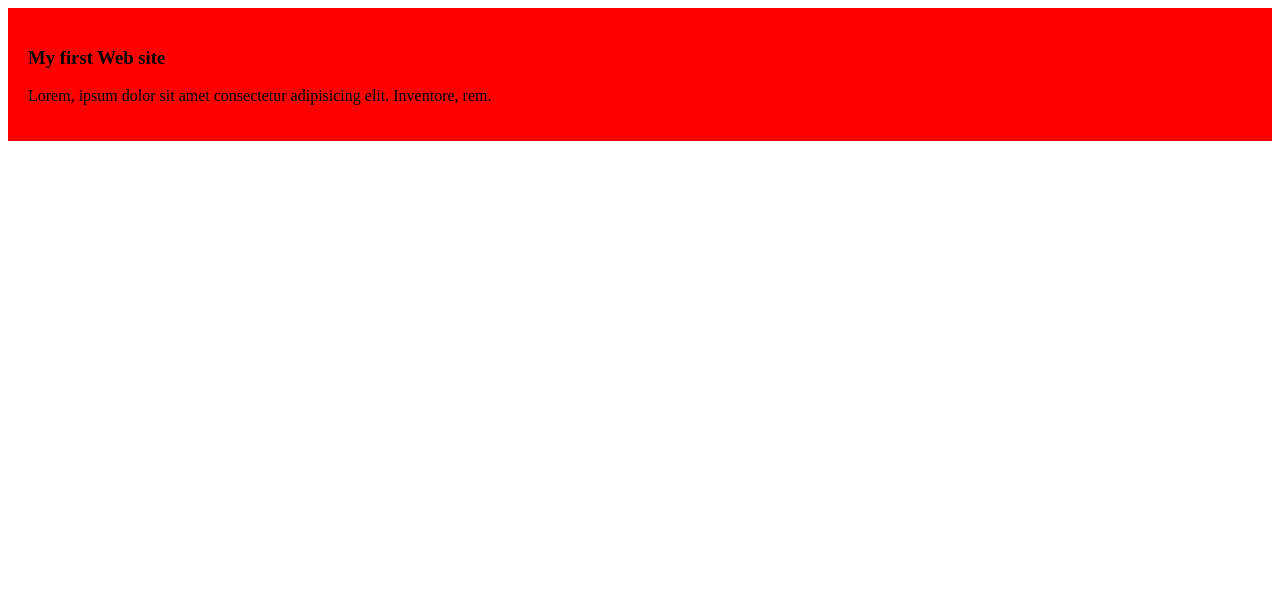
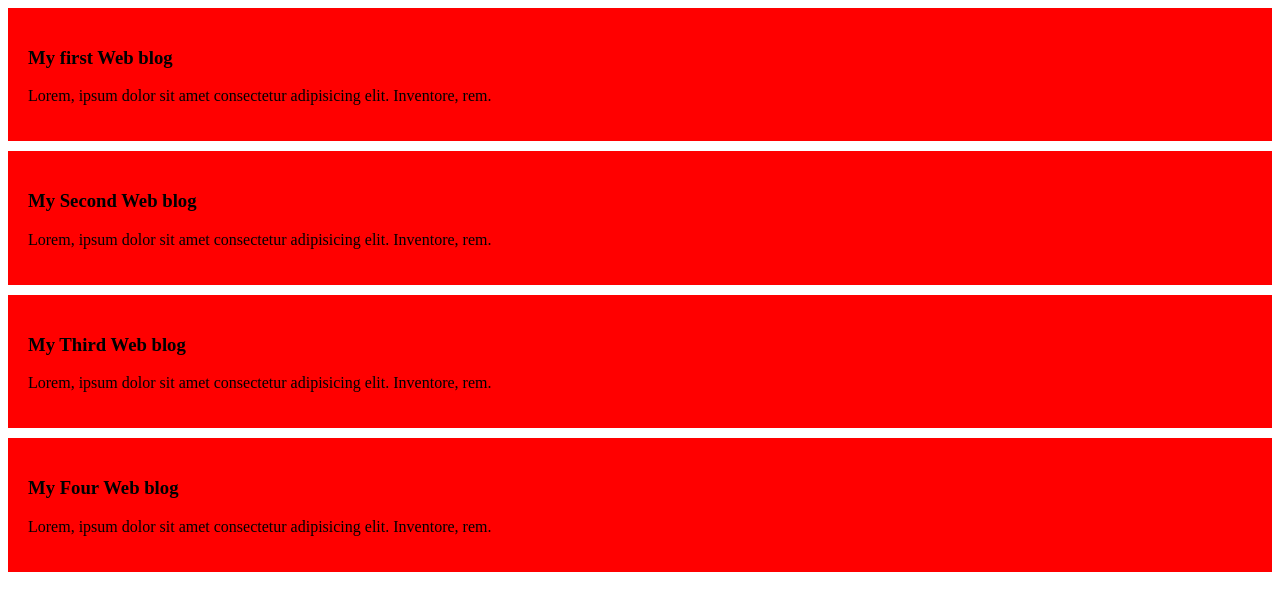
Before and after one commit to Sadekur38/my-simple-website, a plain HTML site: page index.html in a window 1280 px wide. Drawn offline with Linux system fonts and the light colour scheme.

Commit message:
added the others blog

```diff
--- a/index.html
+++ b/index.html
@@ -8,7 +8,19 @@
 </head>
 <body>
     <div>
-        <h3>My first Web site  </h3>
+        <h3>My first Web blog  </h3>
+        <p>Lorem, ipsum dolor sit amet consectetur adipisicing elit. Inventore, rem.</p>
+    </div>
+    <div>
+        <h3>My Second Web blog  </h3>
+        <p>Lorem, ipsum dolor sit amet consectetur adipisicing elit. Inventore, rem.</p>
+    </div>
+    <div>
+        <h3>My Third Web blog  </h3>
+        <p>Lorem, ipsum dolor sit amet consectetur adipisicing elit. Inventore, rem.</p>
+    </div>
+    <div>
+        <h3>My Four Web blog  </h3>
         <p>Lorem, ipsum dolor sit amet consectetur adipisicing elit. Inventore, rem.</p>
     </div>
 </body>
--- a/styles/blog.css
+++ b/styles/blog.css
@@ -1,4 +1,5 @@
 div{
     background-color: red;
     padding: 20px;
+    margin-bottom: 10px;
 }
```
